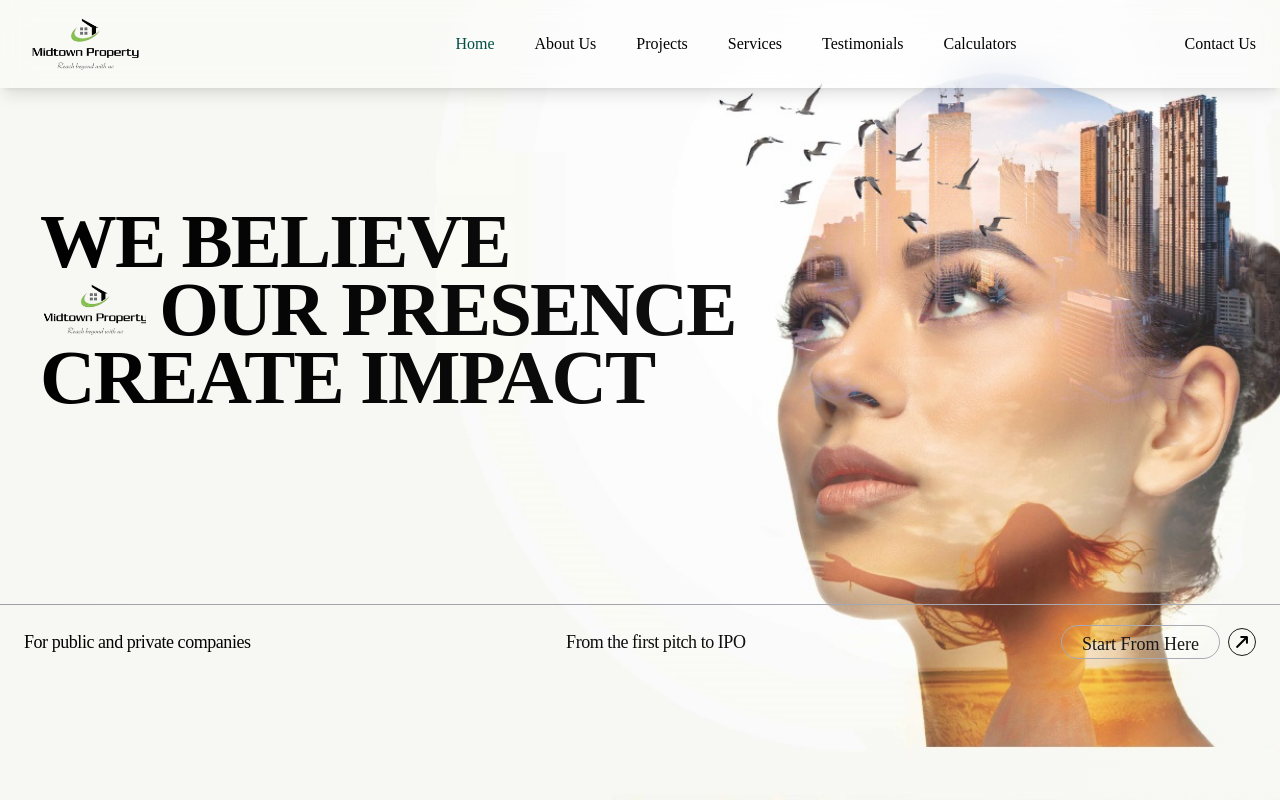
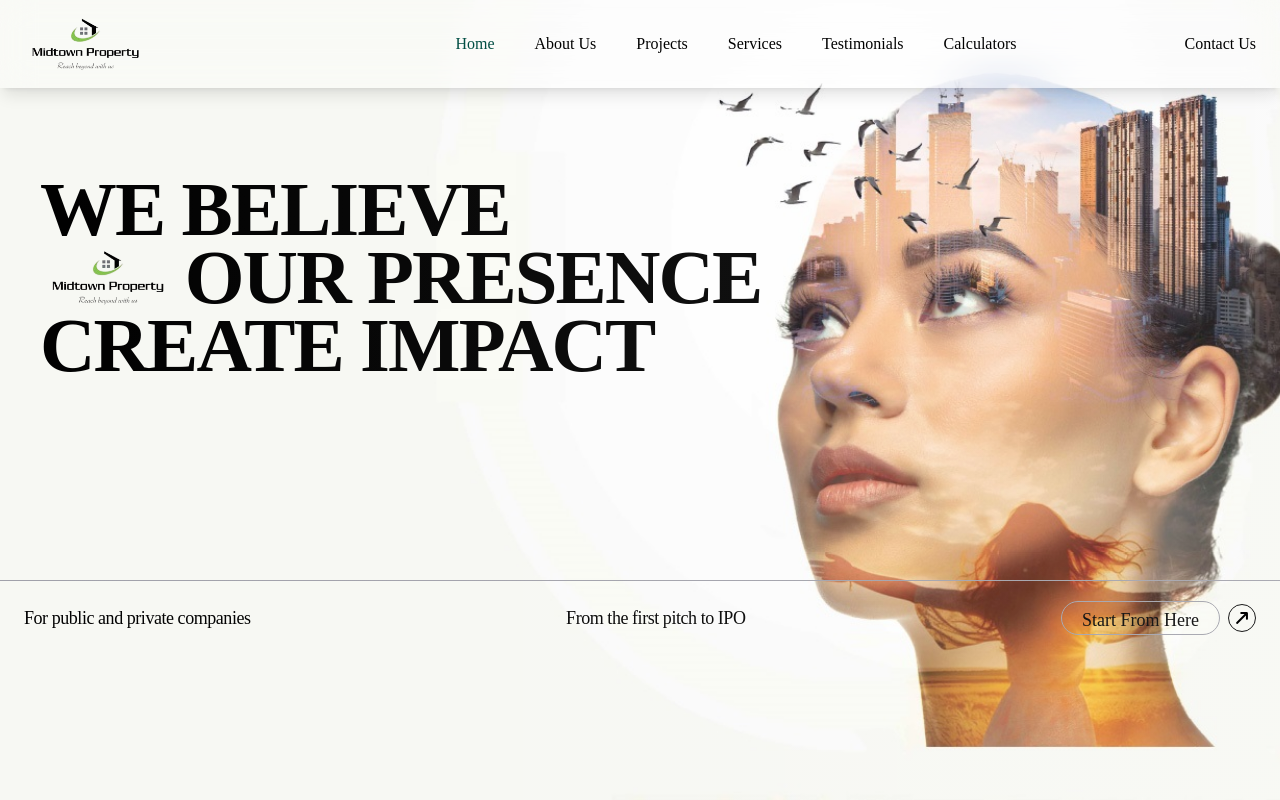
Before and after one commit to dhruvThummar31/MIDTOWN, a React (Vite) app: page / in a window 1280 px wide. Shown: the top 800 px of the page. Built offline with nearby package versions, Linux system fonts and the light colour scheme.

Commit message:
for laptop

```diff
--- a/src/styles/Landing.css
+++ b/src/styles/Landing.css
@@ -84,3 +84,13 @@
         font-size: 35px !important;
     }
 }
+
+@media (min-width:1008px) and (max-width:1326px) {
+    .textstructure{
+        margin-bottom: 25vh !important;
+        margin-top: 8rem !important;
+    }
+    .box{
+        width: 10vw !important;
+    }
+}
--- a/src/styles/LoadingScreen.css
+++ b/src/styles/LoadingScreen.css
@@ -20,3 +20,13 @@
    }
 
 }
+
+@media (min-width: 1008px) and (max-width: 1326px){
+    .load-main{
+        margin-bottom: 30px !important;
+    }
+    .load-progress{
+        padding-top: 65px !important;
+       }
+
+}
```
